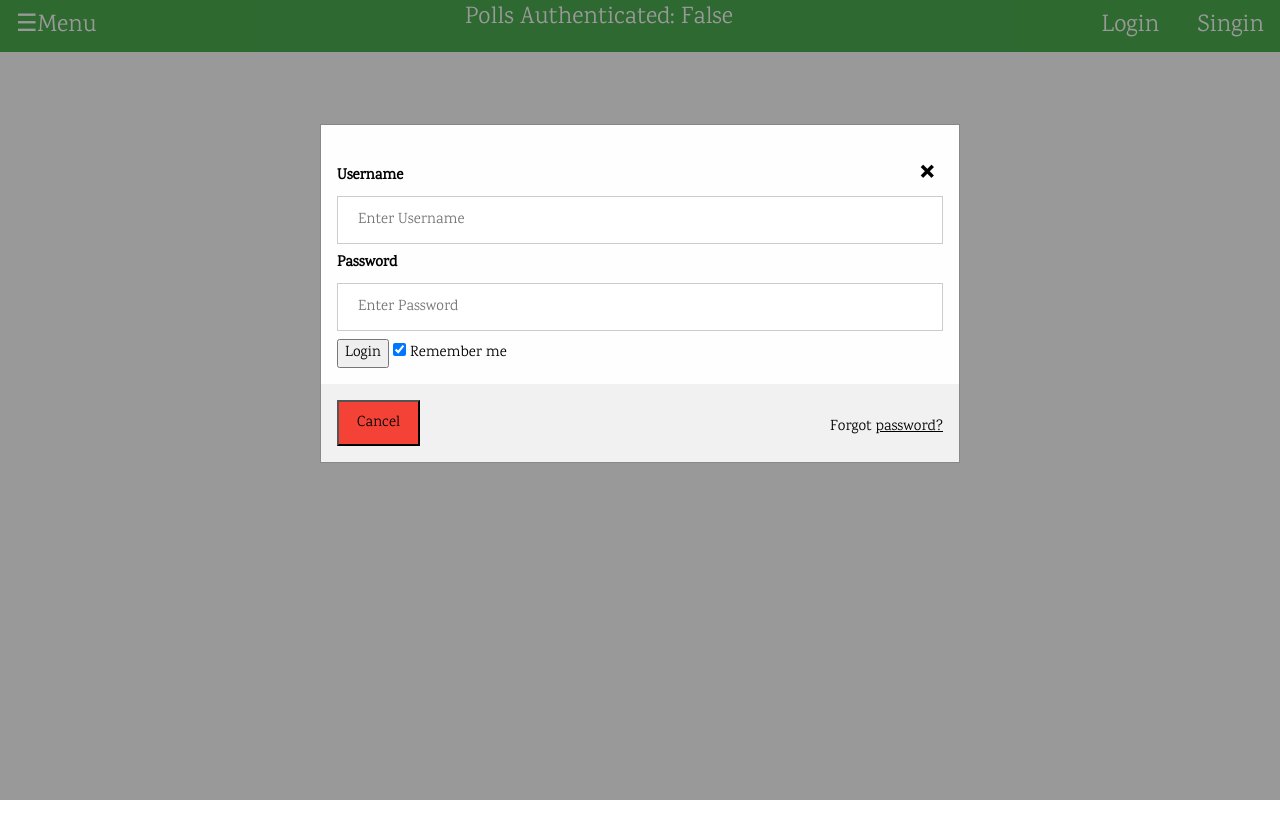
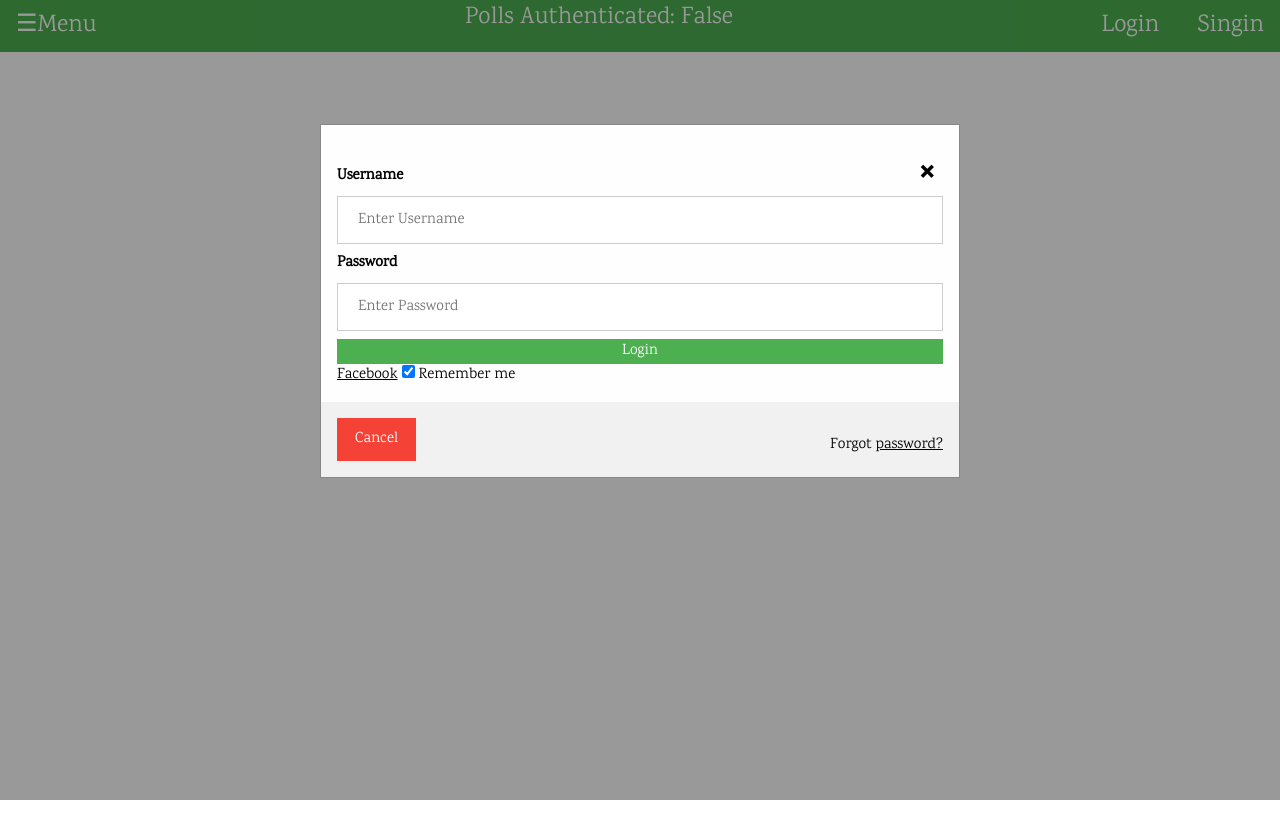
Before and after one commit to DenysGurin/gifsta, a Django app: page / in a window 1280 px wide, after a click on "Login". Shown: the top 840 px of the page. Run offline with Django 3.2, Linux system fonts and the light colour scheme.

Commit message:
Facebook

```diff
--- a/gifspool/static/gifspool/style.css
+++ b/gifspool/static/gifspool/style.css
@@ -12,6 +12,13 @@ input[type=text], input[type=password], input[type=email] {
 }
 
 
+button {
+    background-color: #4CAF50;
+    color: white;
+    border: none;
+    cursor: pointer;
+    width: 100%;
+}
 
 /* Extra styles for the cancel button */
 .cancelbtn {
--- a/gifspool/templates/pool.html
+++ b/gifspool/templates/pool.html
@@ -53,7 +53,7 @@ body,h1,h2,h3,h4,h5,h6 {font-family: "Karma", sans-serif}
         <!-- <div> {{login_er}} </div> -->
 
         <button type="submit" name="submit" value="login">Login</button>
-
+        <a href="{% url 'social:begin' 'facebook' %}">Facebook</a>
         <input type="checkbox" checked="checked"> Remember me
       </div>
 
--- a/gifsta/settings.py
+++ b/gifsta/settings.py
@@ -120,8 +120,8 @@ SOCIAL_AUTH_LOGIN_REDIRECT_URL = '/'
 
 SOCIAL_AUTH_URL_NAMESPACE = 'social'
 
-SOCIAL_AUTH_FACEBOOK_KEY = '1869384496633128'  # App ID
-SOCIAL_AUTH_FACEBOOK_SECRET = '582f59cbc82b6c0266ae8947dfe501fa'  # App Secret
+SOCIAL_AUTH_FACEBOOK_KEY = '170616766788089'  # App ID
+SOCIAL_AUTH_FACEBOOK_SECRET = '904a30830aea492f722a7e47598a5bdb'  # App Secret
 
 SOCIAL_AUTH_GOOGLE_OAUTH2_KEY = '506326838699-avjbddapvc2d7jbk8gohv75rnlresgod.apps.googleusercontent.com'
 SOCIAL_AUTH_GOOGLE_OAUTH2_SECRET = 'Nr2pm6Cehj0CacZPaUufwVzZ'
--- a/gifsta/urls.py
+++ b/gifsta/urls.py
@@ -21,4 +21,5 @@ from django.contrib import admin
 urlpatterns = [
     url(r'^admin/', admin.site.urls),
     url(r'^', include('gifspool.urls')),
+    url(r'^oauth/', include('social_django.urls', namespace='social')),
 ]
```
